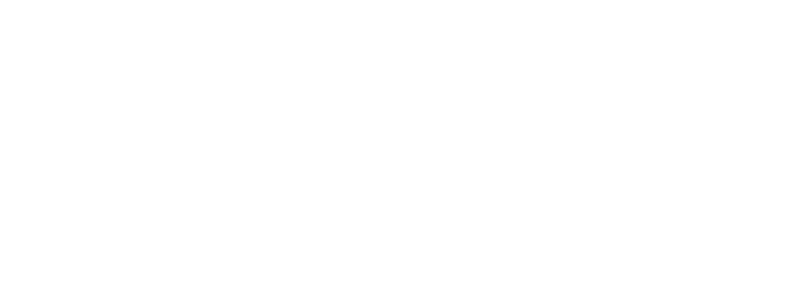
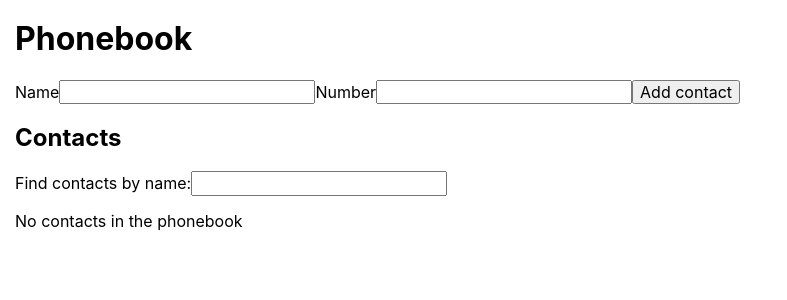
Before and after one commit to dawidmarek95x/goit-react-hw-02-phonebook, a React (Create React App) app: page / in a window 1280 px wide. Shown: the top 300 px of the page, without its empty margins (0-787 px from the left). Built offline with nearby package versions, Linux system fonts and the light colour scheme.

Commit message:
Structure and logic of App

```diff
--- a/public/index.html
+++ b/public/index.html
@@ -7,7 +7,7 @@
     <meta name="theme-color" content="#000000" />
     <meta
       name="description"
-      content="Web site created using create-react-app"
+      content="Application to store contacts in the phone book"
     />
     <link rel="apple-touch-icon" href="%PUBLIC_URL%/logo192.png" />
     <!--
@@ -24,7 +24,7 @@
       work correctly both with client-side routing and a non-root public URL.
       Learn how to configure a non-root public URL by running `npm run build`.
     -->
-    <title>React App</title>
+    <title>Phonebook App</title>
 
     <!-- Start Single Page Apps for GitHub Pages -->
     <script type="text/javascript">
--- a/src/components/App.jsx
+++ b/src/components/App.jsx
@@ -1,7 +1,67 @@
-export const App = () => {
-  return (
-    <>
+import React, { Component } from "react";
+import { nanoid } from 'nanoid';
+import ContactForm from "./ContactForm/ContactForm";
+import ContactList from "./ContactList/ContactList";
+import Filter from "./Filter/Filter";
 
-    </>
-  );
-};
+export class App extends Component {
+  state = {
+    contacts: [],
+    filter: '',
+  }
+
+  setContacts = ({name, number}) => {
+    const {contacts} = this.state;
+    const newContact = {
+      id: nanoid(),
+      name,
+      number,
+    };
+
+    if (contacts.some(c => c.name === name)) {
+      alert(`${name} is already in contacts`);
+    } else if ((contacts.some(c => c.number === number))) {
+      const contactWithNumber = contacts.filter(c => c.number === number);
+      alert(`Number ${contactWithNumber[0].number} is already in phonebook. It belongs to ${contactWithNumber[0].name}.`);
+    } else {
+      this.setState(({contacts}) => ({
+        contacts: [newContact, ...contacts],
+      }));
+    }
+  }
+
+  setFilter = (evt) => {
+    const value = evt.target.value.toLowerCase();
+    this.setState(({filter: value}));
+  }
+
+  getContacts = () => {
+    const {contacts, filter} = this.state;
+    return contacts.filter(c => c.name.toLowerCase().includes(filter));
+  }
+
+  deleteContact = (id) => {
+    this.setState(({contacts}) => ({contacts: contacts.filter(c => c.id !== id)}));
+  }
+
+  render() {
+    const getContacts = this.getContacts();
+
+    return (
+      <>
+        <h1>Phonebook</h1>
+        <ContactForm
+          setContacts={this.setContacts}
+        />
+        <h2>Contacts</h2>
+        <Filter setFilter={this.setFilter}/>
+        <ContactList
+          contacts={getContacts}
+          deleteContact={this.deleteContact}
+        />
+      </>
+    )
+  }
+}
+
+export default App;
--- /dev/null
+++ b/src/components/ContactElement/ContactElement.jsx
@@ -0,0 +1,16 @@
+import styles from './ContactElement.module.scss';
+
+export const ContactElement = ({id, name, number, deleteContact}) => {
+  const {item} = styles;
+
+  return (
+    <>
+      <li className={item}>
+        {name}: {number}
+        <button type="button" onClick={() => deleteContact(id)}></button>
+      </li>
+    </>
+  )
+}
+
+export default ContactElement;
--- /dev/null
+++ b/src/components/ContactElement/ContactElement.module.scss
@@ -0,0 +1,3 @@
+.item {
+  font-size: 16px;
+}
--- /dev/null
+++ b/src/components/ContactForm/ContactForm.jsx
@@ -0,0 +1,56 @@
+import React, { Component } from "react";
+
+export class ContactForm extends Component {
+  state = {
+    name: '',
+    number: '',
+  }
+
+  handleChange = evt => {
+    const {name, value} = evt.target;
+    this.setState({ [name]: value });
+  }
+
+  handleSubmit = evt => {
+    evt.preventDefault();
+    this.props.setContacts(this.state);
+    evt.target.reset();
+  }
+
+  render() {
+    const {name, number} = this.state;
+
+    return (
+      <form onSubmit={this.handleSubmit}>
+        <label>
+          Name
+          <input
+            type="text"
+            name="name"
+            pattern="^[a-zA-Za-яА-Я]+(([' -][a-zA-Za-яА-Я ])?[a-zA-Za-яА-Я]*)*$"
+            title="Name may contain only letters, apostrophe, dash and spaces. For example Adrian, Jacob Mercer, Charles de Batz de Castelmore d'Artagnan"
+            value={name}
+            required
+            onChange={this.handleChange}
+          />
+        </label>
+        <label>
+          Number
+          <input
+            type="tel"
+            name="number"
+            pattern="\+?\d{1,4}?[-.\s]?\(?\d{1,3}?\)?[-.\s]?\d{1,4}[-.\s]?\d{1,4}[-.\s]?\d{1,9}"
+            title="Phone number must be digits and can contain spaces, dashes, parentheses and can start with +"
+            value={number}
+            required
+            onChange={this.handleChange}
+          />
+        </label>
+
+        <button type="submit">Add contact</button>
+      </form>
+    )
+  }
+}
+
+export default ContactForm;
--- /dev/null
+++ b/src/components/ContactList/ContactList.jsx
@@ -0,0 +1,19 @@
+import ContactElement from 'components/ContactElement/ContactElement';
+import styles from './ContactList.module.scss';
+
+export const ContactList = ({contacts, deleteContact}) => {
+  const {list, info} = styles;
+
+  return (
+    <>
+        {(contacts.length !== 0)
+          ? <ul className={list}>
+              {contacts.map(c => <ContactElement key={c.id} id={c.id} name={c.name} number={c.number} deleteContact={deleteContact}/>)}
+            </ul>
+          : <p className={info}>No contacts in the phonebook</p>
+        }
+    </>
+  )
+}
+
+export default ContactList;
--- /dev/null
+++ b/src/components/ContactList/ContactList.module.scss
@@ -0,0 +1,7 @@
+.list {
+  font-size: 16px;
+}
+
+.info {
+  font-size: 16px;
+}
--- /dev/null
+++ b/src/components/Filter/Filter.jsx
@@ -0,0 +1,20 @@
+import styles from './Filter.module.scss';
+
+export const Filter = ({setFilter}) => {
+  const {filterInput} = styles;
+
+  return (
+    <>
+      <label>
+        Find contacts by name:
+        <input
+          className={filterInput}
+          type="text"
+          onChange={setFilter}
+        />
+      </label>
+    </>
+  )
+}
+
+export default Filter;
--- /dev/null
+++ b/src/components/Filter/Filter.module.scss
@@ -0,0 +1,3 @@
+.filterInput {
+  font-size: 16px;
+}
--- a/src/index.scss
+++ b/src/index.scss
@@ -1,7 +1,8 @@
-@import-normalize; /* bring in normalize.css styles */
+@import '../node_modules/modern-normalize/modern-normalize.css';
 
 body {
   margin: 0;
+  padding: 0 15px;
   font-family: -apple-system, BlinkMacSystemFont, 'Segoe UI', 'Roboto', 'Oxygen',
     'Ubuntu', 'Cantarell', 'Fira Sans', 'Droid Sans', 'Helvetica Neue',
     sans-serif;
@@ -13,19 +14,3 @@
   font-family: source-code-pro, Menlo, Monaco, Consolas, 'Courier New',
     monospace;
 }
-
-ul,
-ol,
-p {
-  margin: 0;
-  padding: 0;
-}
-
-h1,
-h2,
-h3,
-h4,
-h5,
-h6 {
-  margin: 0;
-}
```
